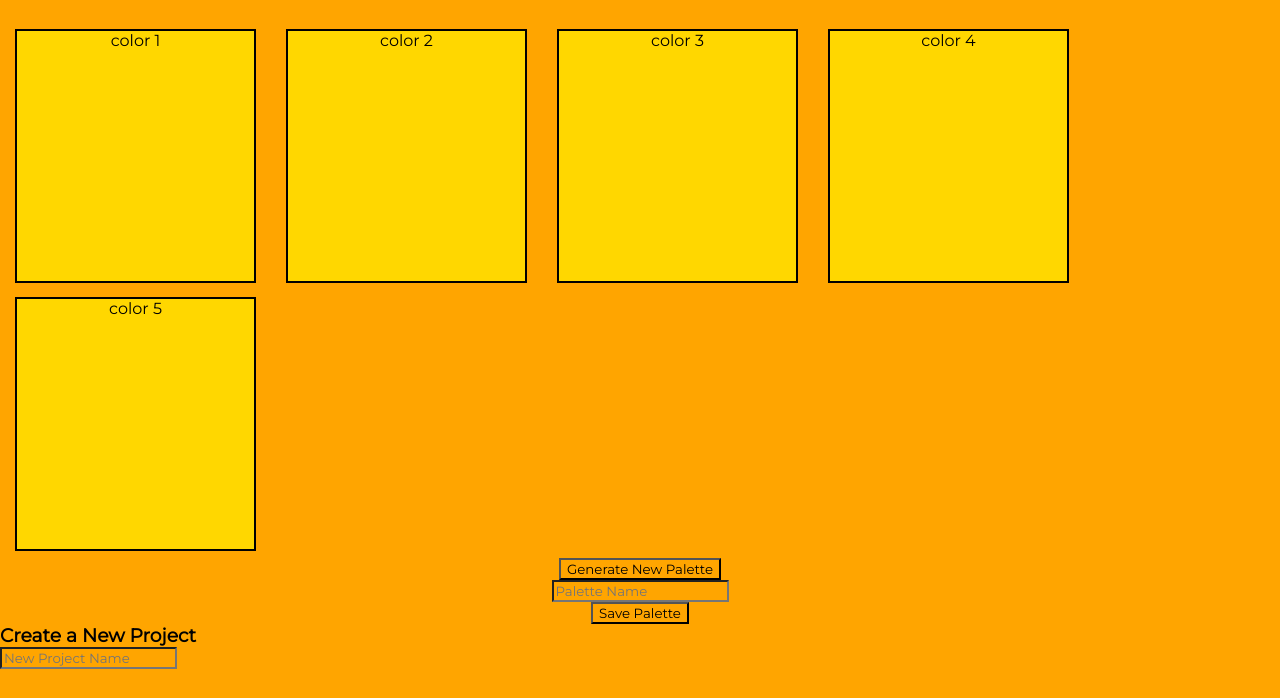
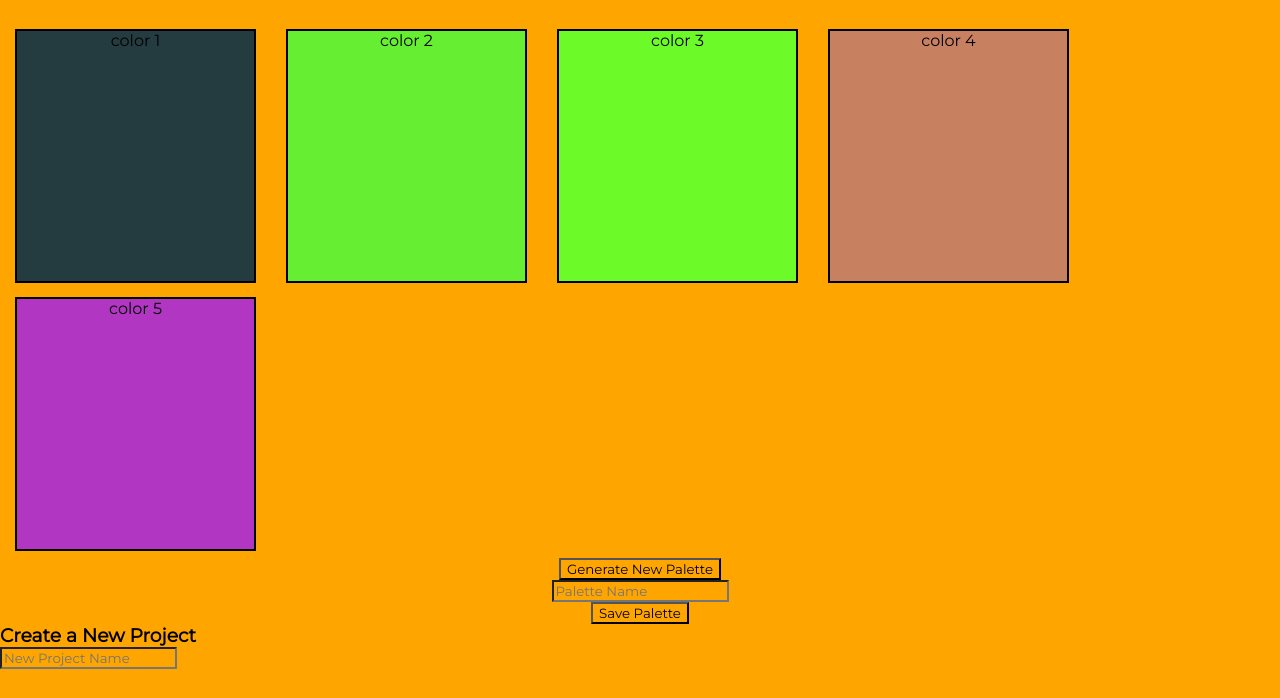
Before and after one commit to patrickjneel/palette-picker, a website: page public/index.html in a window 1280 px wide. Shown: the part 102-800 px from the top of the page. Drawn offline with nearby package versions, Linux system fonts and the light colour scheme.

Commit message:
added to sort of generate the hex colors

```diff
--- a/public/css/styles.css
+++ b/public/css/styles.css
@@ -26,7 +26,7 @@ h1 {
 }
 
 .color {
-  background-color: gold;
+  /*background-color: #172860;*/
   border: 2px solid black;
   height: 250px;
   margin: 7px 15px;
--- a/public/index.html
+++ b/public/index.html
@@ -10,11 +10,11 @@
     <h1>Palette Picker<span><img id="logo"src="pantone.svg" /></h1>
   </header>
   <section id="color-palette">
-    <div class="color">color 1</div>
-    <div class="color">color 2</div>
-    <div class="color">color 3</div>
-    <div class="color">color 4</div>
-    <div class="color">color 5</div>
+    <div class="color" id="color1">color 1</div>
+    <div class="color" id="color2">color 2</div>
+    <div class="color" id="color3">color 3</div>
+    <div class="color" id="color4">color 4</div>
+    <div class="color" id="color5">color 5</div>
   </section>
   <section id="create-palette">
     <button id="generate-btn">
--- a/public/js/scripts.js
+++ b/public/js/scripts.js
@@ -1,12 +1,20 @@
 const generateColor = () => {
   var length = 6;
-  var chars = '0123456789ABCDEF'
+  var chars = '0123456789ABCDEF';
   var hex = '#';
   while(length--) hex += chars[(Math.random() * 16) | 0];
-
+  console.log(hex)
   return hex;
 }
 
 
 
-$("#generate-btn").on('click', generateColor);
+$("#generate-btn").on('click', () => {
+  $(".color").css("background-color", generateColor())
+});
+
+$("#color1").css("background-color", generateColor())
+$("#color2").css("background-color", generateColor())
+$("#color3").css("background-color", generateColor())
+$("#color4").css("background-color", generateColor())
+$("#color5").css("background-color", generateColor())
```
